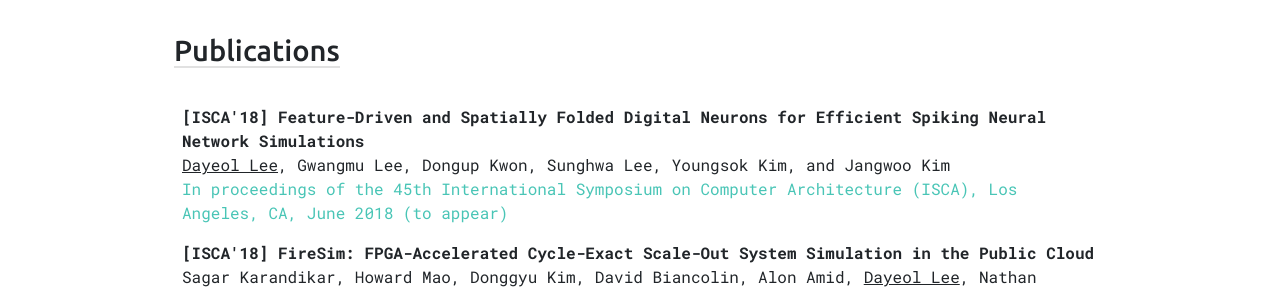
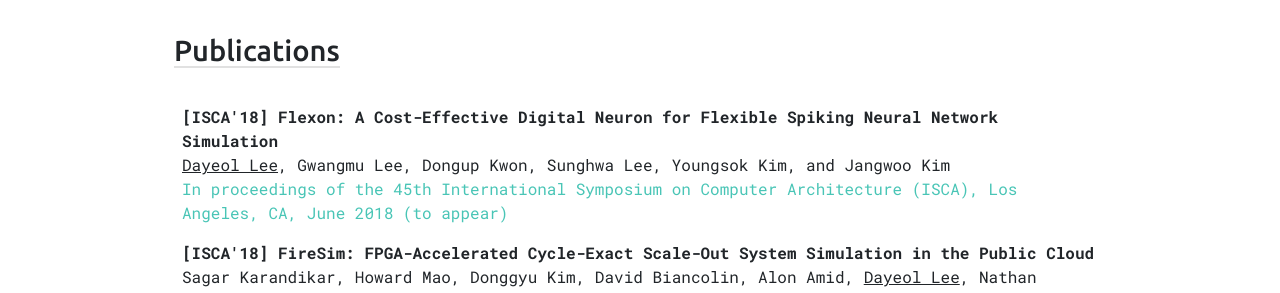
Before and after one commit to dayeol/dayeol.github.io, a Jekyll site: the page built from index.html, in a window 1280 px wide. Shown: the part 825-1118 px from the top of the page. Built offline with Jekyll 4.4.1, drawn with Linux system fonts in a browser that asks for light colours; nearby versions of some CDN libraries.

Commit message:
Changed isca paper title

```diff
--- a/index.html
+++ b/index.html
@@ -67,8 +67,8 @@
 		</h3>
 		<div class="cv-item">
 			<div class="cv-title">
-				<b>[ISCA'18] Feature-Driven and Spatially Folded Digital Neurons for Efficient Spiking Neural Network
-					Simulations</b>
+				<b>[ISCA'18] Flexon: A Cost-Effective Digital Neuron for Flexible Spiking Neural Network
+					Simulation</b>
 				<br/>
 				<u>Dayeol Lee</u>, Gwangmu Lee, Dongup Kwon, Sunghwa Lee, Youngsok Kim, and Jangwoo Kim
 			</div>
```
